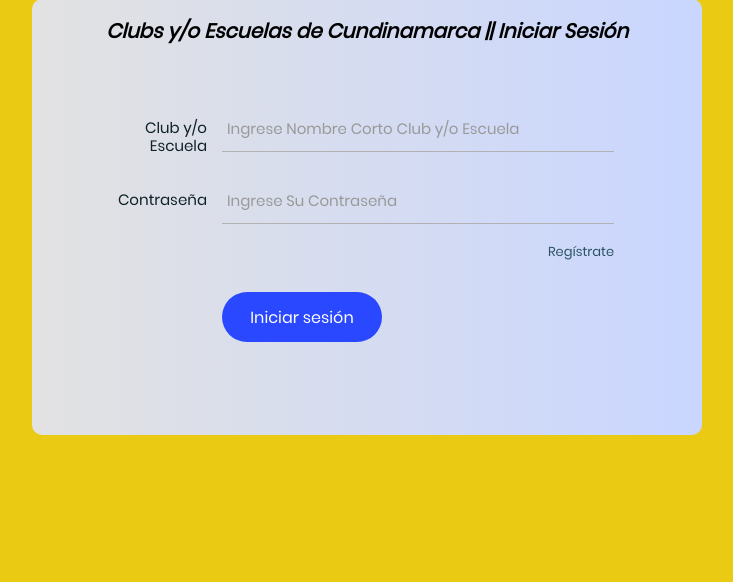
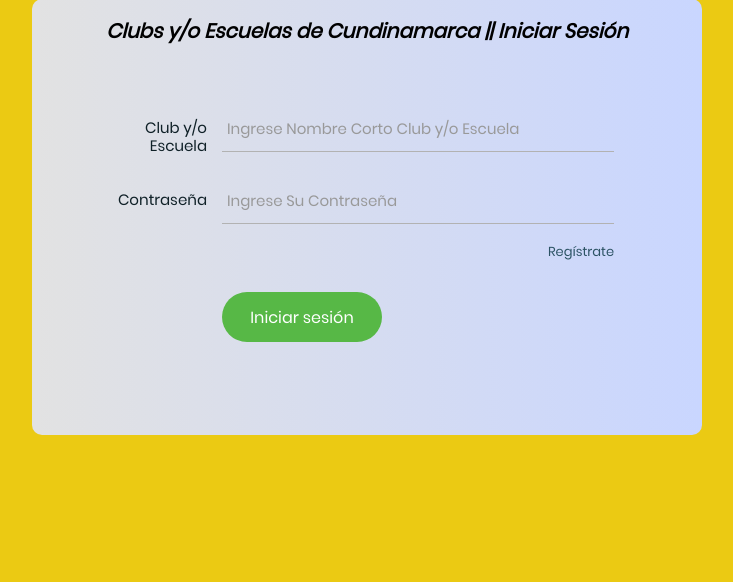
Before and after one commit to John-Betancourt/Lipacun, a PHP site: page /Login.php in a window 1280 px wide. Shown: the part 146-728 px from the top of the page, without its empty margins (273-1006 px from the left). Run offline with PHP 8.4, Linux system fonts and the light colour scheme.

Commit message:
le cambie el color a verde al boton del login

```diff
--- a/css/main.css
+++ b/css/main.css
@@ -344,8 +344,8 @@ input.input100 {
   padding: 0 20px;
   min-width: 160px;
   height: 50px;
-  background-color: #2948ff;
-  /* background-color: #57b846; */
+  /* background-color: #2948ff; */
+  background-color: #57b846;
   border-radius: 25px;
 
   /*font-family: Poppins-Regular;*/
```
